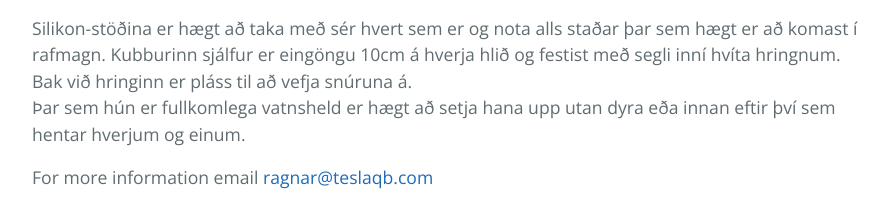
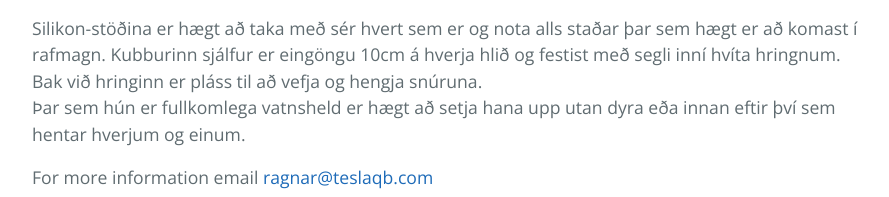
Before and after one commit to ragnarvald/teslaqb, a plain HTML site: page index.html in a window 1280 px wide. Shown: the part 2308-2505 px from the top of the page, without its empty margins (192-1081 px from the left). Drawn offline with nearby package versions, Linux system fonts and the light colour scheme.

Commit message:
Update index.html

```diff
--- a/index.html
+++ b/index.html
@@ -41,7 +41,7 @@ Innbyggt er búnaður í báðum stöðvunum sem gefur möguleika á að stýra
 
 <p>Álstöðin er ekki alveg vatnsheld og er ætluð til uppsetningar innan dyra. Þó er hægt að hafa hana færanlega þó hún sé ekki sérstaklega hönnuð til þess.   Á henni er skjár sem sýnir t.d. framgang hleðslu, rafmagnsnotkun og fleira.</p>
 
-<p>Silikon-stöðina er hægt að taka með sér hvert sem er og nota alls staðar þar sem hægt er að komast í rafmagn. Kubburinn sjálfur er eingöngu 10cm á hverja hlið og festist með segli inní hvíta hringnum.  Bak við hringinn er pláss til að vefja snúruna á.<br>  Þar sem hún er fullkomlega vatnsheld er hægt að setja hana upp utan dyra eða innan eftir því sem hentar hverjum og einum.</p>
+<p>Silikon-stöðina er hægt að taka með sér hvert sem er og nota alls staðar þar sem hægt er að komast í rafmagn. Kubburinn sjálfur er eingöngu 10cm á hverja hlið og festist með segli inní hvíta hringnum.  Bak við hringinn er pláss til að vefja og hengja snúruna.<br>  Þar sem hún er fullkomlega vatnsheld er hægt að setja hana upp utan dyra eða innan eftir því sem hentar hverjum og einum.</p>
 
 For more information email <a href="mailto:ragnar@teslaqb.com?subject= Request for Teslaqb">ragnar@teslaqb.com</a>
 <p>
```
